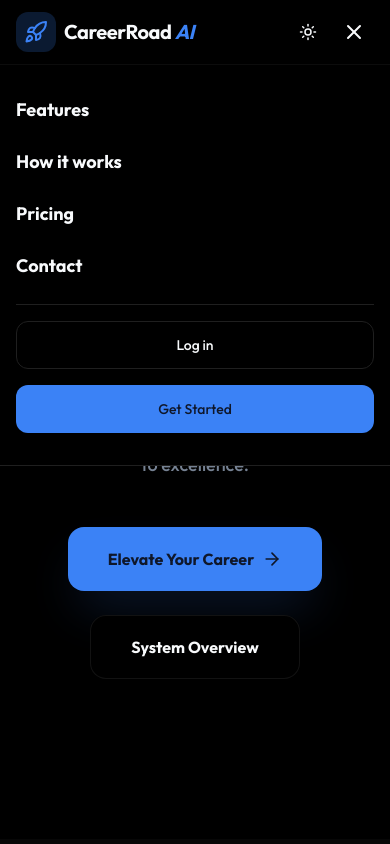
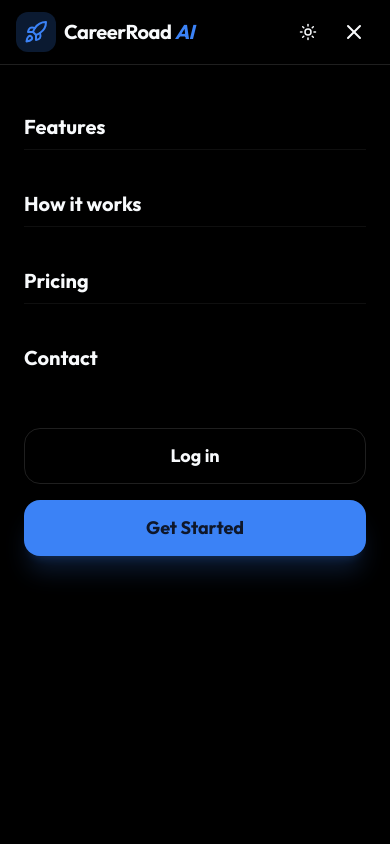
Before and after one commit to ashishjha1304/CareerRoad-AI, a Next.js app in the folder frontend/: page / in a window 390 px wide. Both pictures are taken after a click on the button 354 px from the left and 32 px from the top of the page. Shown: the top 844 px of the page. Built offline with nearby package versions, Linux system fonts and the light colour scheme.

Commit message:
Fix: Mobile menu visibility using fixed positioning and high z-index

```diff
--- a/frontend/src/app/page.tsx
+++ b/frontend/src/app/page.tsx
@@ -66,22 +66,23 @@ export default function LandingPage() {
       <AnimatePresence>
         {isMenuOpen && (
           <motion.div
-            initial={{ opacity: 0, height: 0 }}
-            animate={{ opacity: 1, height: 'auto' }}
-            exit={{ opacity: 0, height: 0 }}
-            className="md:hidden border-b border-border bg-background absolute top-16 left-0 w-full z-40 overflow-hidden"
+            initial={{ opacity: 0, y: -20 }}
+            animate={{ opacity: 1, y: 0 }}
+            exit={{ opacity: 0, y: -20 }}
+            className="md:hidden fixed top-16 left-0 w-full h-[calc(100vh-64px)] bg-background z-[60] border-t border-border overflow-y-auto"
           >
-            <div className="container px-4 py-8 flex flex-col gap-6 text-lg font-bold">
-              <Link href="#features" onClick={() => setIsMenuOpen(false)} className="hover:text-primary transition-colors">Features</Link>
-              <Link href="#how-it-works" onClick={() => setIsMenuOpen(false)} className="hover:text-primary transition-colors">How it works</Link>
-              <Link href="#pricing" onClick={() => setIsMenuOpen(false)} className="hover:text-primary transition-colors">Pricing</Link>
-              <Link href="#contact" onClick={() => setIsMenuOpen(false)} className="hover:text-primary transition-colors">Contact</Link>
-              <div className="pt-4 border-t border-border flex flex-col gap-4">
+            <div className="container px-6 py-10 flex flex-col gap-8 text-xl font-bold">
+              <Link href="#features" onClick={() => setIsMenuOpen(false)} className="hover:text-primary transition-colors py-2 border-b border-border/50">Features</Link>
+              <Link href="#how-it-works" onClick={() => setIsMenuOpen(false)} className="hover:text-primary transition-colors py-2 border-b border-border/50">How it works</Link>
+              <Link href="#pricing" onClick={() => setIsMenuOpen(false)} className="hover:text-primary transition-colors py-2 border-b border-border/50">Pricing</Link>
+              <Link href="#contact" onClick={() => setIsMenuOpen(false)} className="hover:text-primary transition-colors py-2 ">Contact</Link>
+
+              <div className="mt-4 flex flex-col gap-4">
                 <Link href="/login" onClick={() => setIsMenuOpen(false)}>
-                  <Button variant="outline" className="w-full h-12 rounded-xl">Log in</Button>
+                  <Button variant="outline" className="w-full h-14 rounded-2xl text-lg font-bold">Log in</Button>
                 </Link>
                 <Link href="/signup" onClick={() => setIsMenuOpen(false)}>
-                  <Button className="w-full h-12 rounded-xl">Get Started</Button>
+                  <Button className="w-full h-14 rounded-2xl text-lg font-bold shadow-xl shadow-primary/20">Get Started</Button>
                 </Link>
               </div>
             </div>
```
